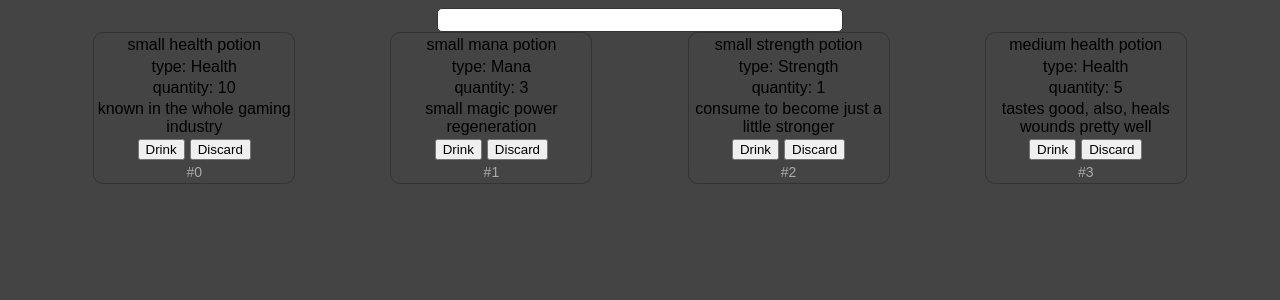
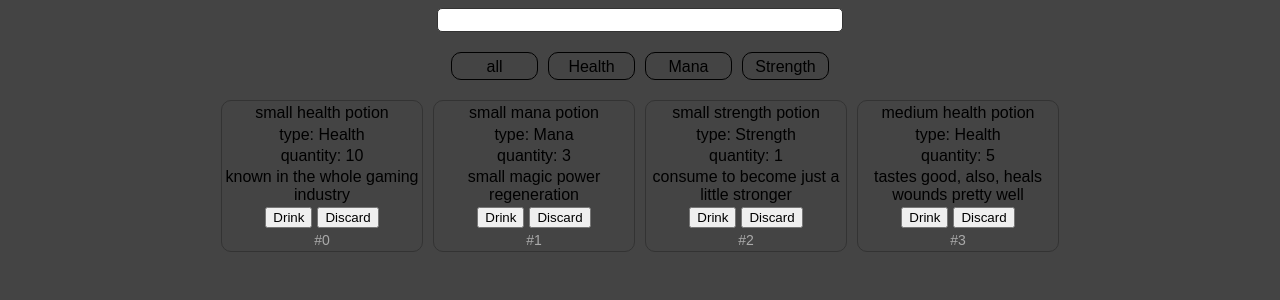
Before and after one commit to gCode2/react-basics, a React (Vite) app: page / in a window 1280 px wide. Shown: the top 300 px of the page. Built offline with nearby package versions, Linux system fonts and the light colour scheme.

Commit message:
feat: add potion filter by type

```diff
--- a/src/App.css
+++ b/src/App.css
@@ -79,7 +79,7 @@ body{
     color:#aaa;
     font-size: 14px;
 }
-.difficultyChips, .categoryChips, .specializationChips{
+.difficultyChips, .categoryChips, .specializationChips, .potionTypeChips{
     display:flex;
     flex-direction:row;
     width: 400px;
--- a/src/components/PotionStorage.tsx
+++ b/src/components/PotionStorage.tsx
@@ -34,19 +34,28 @@ const POTIONS_LIST: Potion[] = [{
 function PotionStorage(){
     const [potions, setPotions] = useState<Potion[]>(POTIONS_LIST);
     const [searchText, setSearchText] = useState("");
-    // as the TS already know "" stands for string, there's no need to type it
+    const [selectedPotionType, setSelectedPotionType] = useState("all")
+    // as the TS already know "" stands for a string, there's no need to type it
+    const potionTypes = getPotionTypes();
 
     function handlePotionSearch(text: string){
         setSearchText(text);
-        console.log(text)
     }
 
+    function getPotionTypes(){
+        return new Array("all", ...new Set(potions.map(potion=>potion.type)));
+    }
+    function handlePotionTypeChange(potionType: string){
+        setSelectedPotionType(potionType);
+    }
     return (
         <>
-            <SearchBar searchText={searchText} potionSearchHandler={handlePotionSearch}/>
-            <PotionTypeFilter/>
-            <PotionsList potions={searchText === "" ? potions : potions.filter(potion=>potion.name.includes(searchText))}/>
-            <AddPotionForm/>
+            <div className="app">
+                <SearchBar searchText={searchText} potionSearchHandler={handlePotionSearch}/>
+                <PotionTypeFilter potionTypes={potionTypes} potionTypeChangeHandler={handlePotionTypeChange}/>
+                <PotionsList potions={searchText === "" ? potions : potions.filter(potion=>potion.name.includes(searchText))} selectedPotionType={selectedPotionType}/>
+                <AddPotionForm/>
+            </div>
         </>
     )
 }
--- a/src/components/PotionStorage/PotionControls/PotionTypeFilter/PotionTypeFilter.tsx
+++ b/src/components/PotionStorage/PotionControls/PotionTypeFilter/PotionTypeFilter.tsx
@@ -1,6 +1,15 @@
-function PotionTypeFilter(){
+import type { PotionTypeFilterProps } from "../../../../types/PotionStorage/types";
+
+function PotionTypeFilter({potionTypes, potionTypeChangeHandler}:PotionTypeFilterProps){
     return (
         <>
+        <div className="potionTypeChips">
+            {potionTypes.map(potionType=>(
+                <div key={potionType} className="chip" onClick={()=>{potionTypeChangeHandler(potionType)}}>
+                    {potionType}
+                </div>
+            ))}
+        </div>
         </>
     )
 }
--- a/src/components/PotionStorage/PotionsList/PotionsList.tsx
+++ b/src/components/PotionStorage/PotionsList/PotionsList.tsx
@@ -1,11 +1,11 @@
 import type { PotionsListProps } from "../../../types/PotionStorage/types";
 import Potion from "./Potion/Potion";
 
-function PotionsList({potions}: PotionsListProps){
+function PotionsList({potions, selectedPotionType}: PotionsListProps){
     return (
         <>
             <div className="potionsListHolder">
-                {potions.map(potion=>(
+                {potions.filter(potion=>potion.type === selectedPotionType || selectedPotionType === "all").map(potion=>(
                     <Potion key={potion.id} potion={potion}/>
                 ))}
             </div>
```
Also changed, not shown: src/types/PotionStorage/types.tsx (+6 -1 lines).
